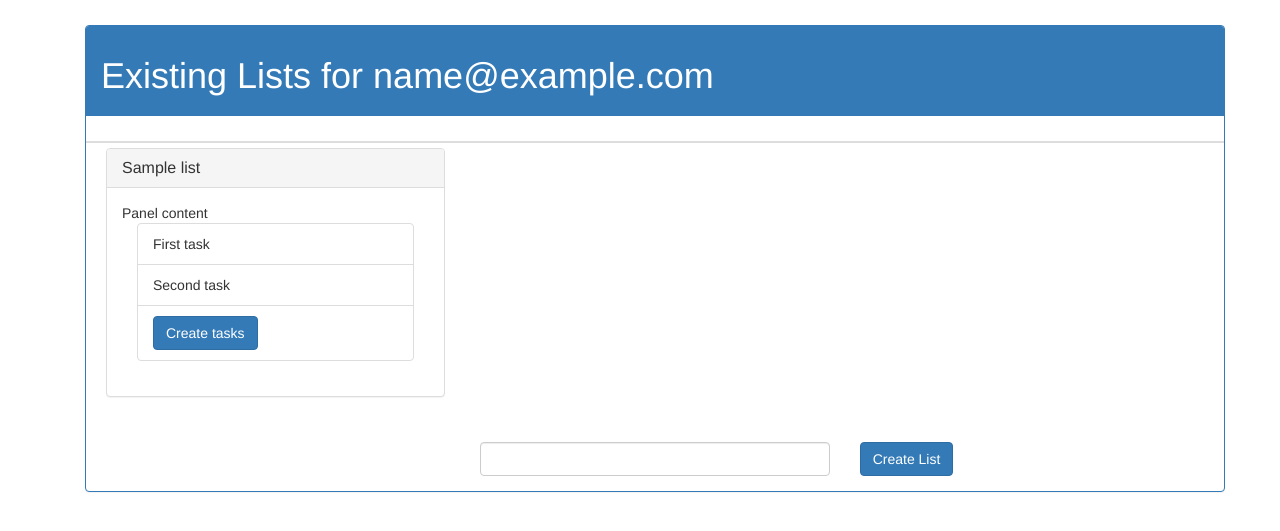
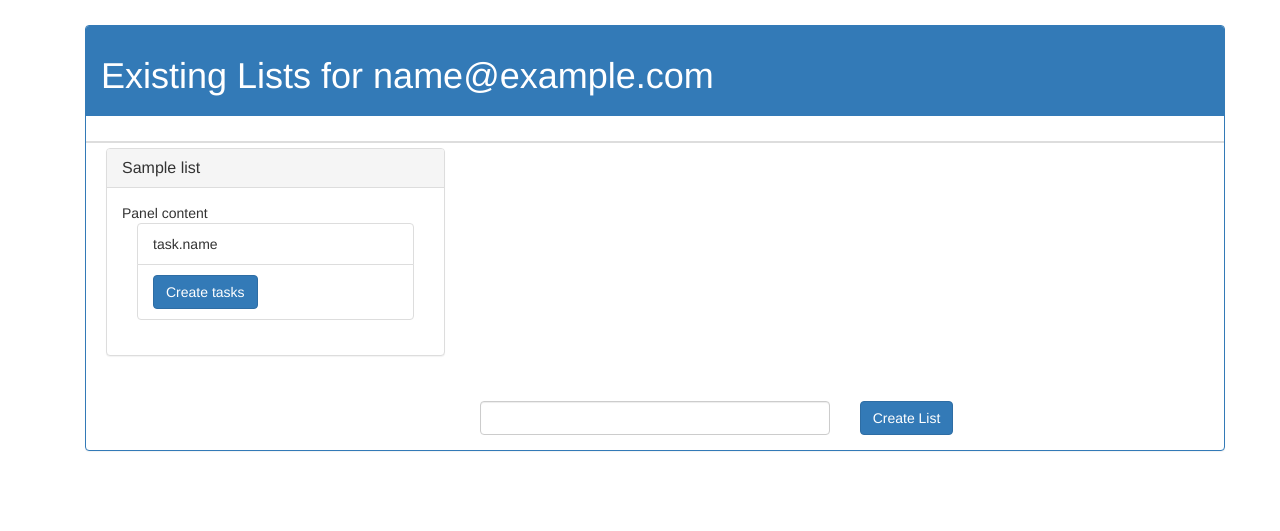
Before and after one commit to gges5110/ScheduleMyTasks, a Python web app: template templates/manage_lists.html in a window 1280 px wide. Shown: the part 51-582 px from the top of the page. Run offline with Jinja, Linux system fonts and the light colour scheme; the template is opened without the code that fills it: most values are stand-ins (such as "Sample title", 1, 10 or a date in 2020); some libraries are stand-ins or nearby versions.

Commit message:
also query tasks in manage list

```diff
--- a/templates/manage_lists.html
+++ b/templates/manage_lists.html
@@ -33,14 +33,15 @@
                             <div class="col-sm-12">
                               <div class="panel panel-default">
                                 <div class="panel-heading">
-                                  <h3 class="panel-title">{{ list.name }}</h3>
+                                  <h3 class="panel-title">{{ list['name'] }}</h3>
                                 </div>
                                 <div class="panel-body">
                                   Panel content
                                    <div class="col-sm-12">
                                       <ul class="list-group">
-                                        <li class="list-group-item">First task</li>
-                                        <li class="list-group-item">Second task</li>
+                                        {% for task in list['tasks'] %}
+                                            <li class="list-group-item">task.name</li>
+                                        {% endfor %}
                                         <li class="list-group-item">
                                             <button class="btn btn-primary"> Create tasks </button>
                                         </li>
```
Also changed, not shown: main.py (+15 -1 lines).
